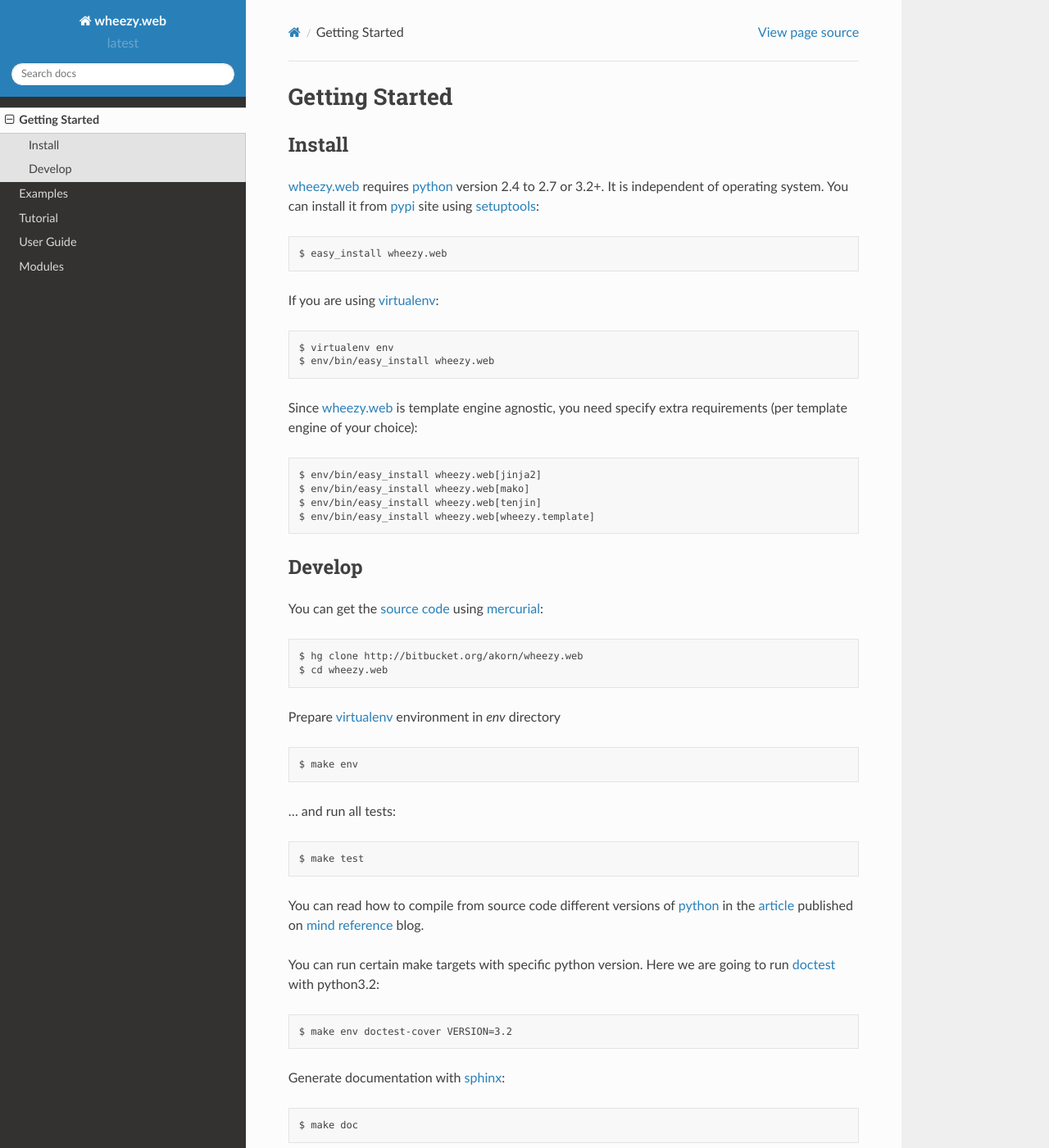
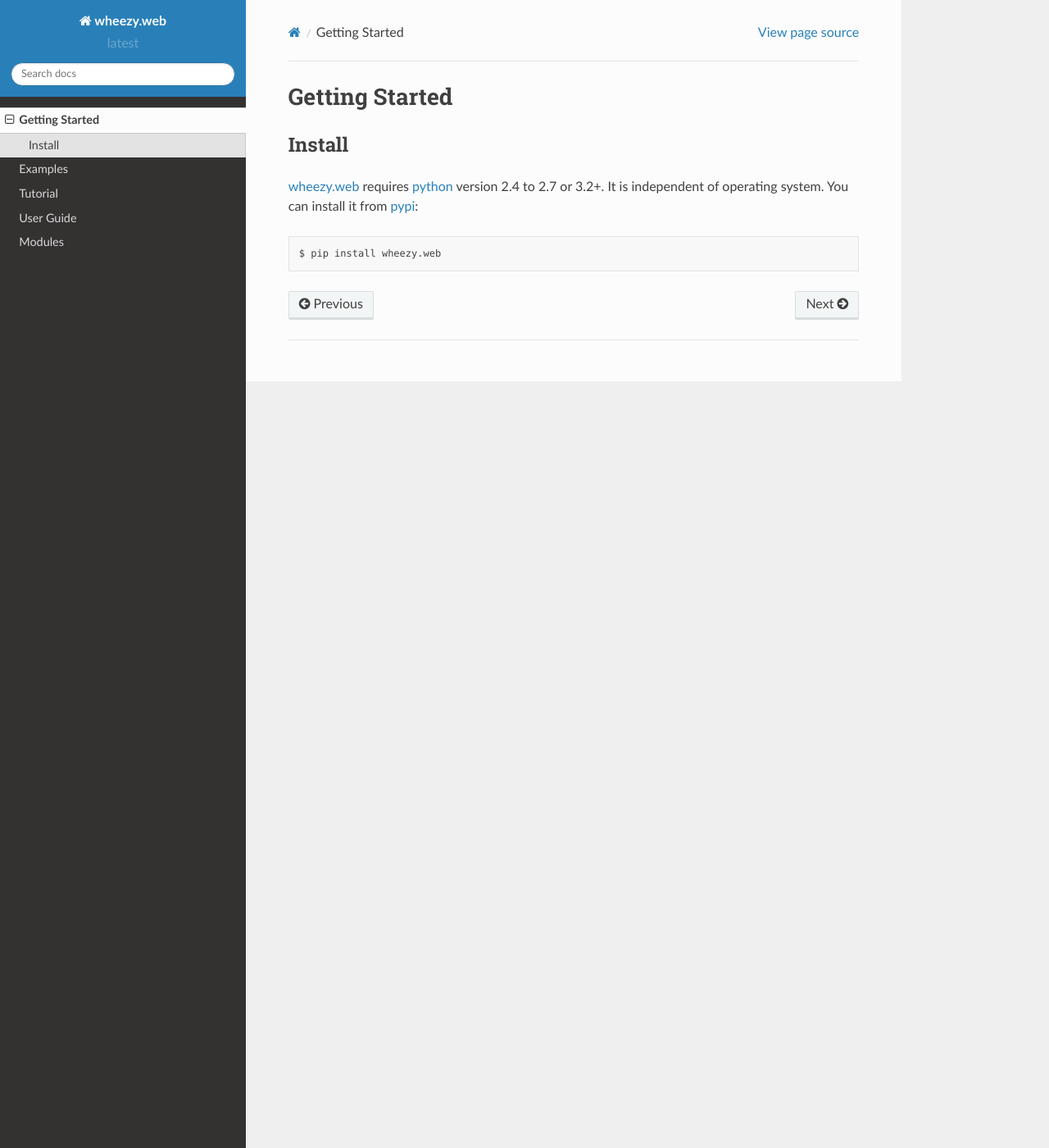
Before and after one commit to akornatskyy/wheezy.web, a Sphinx documentation site: the page built from doc/gettingstarted.rst, in a window 1280 px wide and 1400 px high. Shown: the whole window at 82% size. Built offline with Sphinx 7.4.7 and the Read the Docs theme 2.0.0, drawn with Linux system fonts in a browser that asks for light colours; some of the changed text lies outside the part shown.

Commit message:
Minor cleanup in docs.

```diff
--- a/doc/gettingstarted.rst
+++ b/doc/gettingstarted.rst
@@ -6,63 +6,9 @@
 -------
 
 :ref:`wheezy.web` requires `python`_ version 2.4 to 2.7 or 3.2+.
-It is independent of operating system. You can install it from `pypi`_
-site using `setuptools`_::
+It is independent of operating system. You can install it from `pypi`_::
 
-    $ easy_install wheezy.web
+    $ pip install wheezy.web
 
-If you are using `virtualenv`_::
-
-    $ virtualenv env
-    $ env/bin/easy_install wheezy.web
-
-Since :ref:`wheezy.web` is template engine agnostic, you need specify
-extra requirements (per template engine of your choice)::
-
-    $ env/bin/easy_install wheezy.web[jinja2]
-    $ env/bin/easy_install wheezy.web[mako]
-    $ env/bin/easy_install wheezy.web[tenjin]
-    $ env/bin/easy_install wheezy.web[wheezy.template]
-
-Develop
--------
-
-You can get the `source code`_ using `mercurial`_::
-
-    $ hg clone http://bitbucket.org/akorn/wheezy.web
-    $ cd wheezy.web
-
-Prepare `virtualenv`_ environment in *env* directory ::
-
-    $ make env
-
-... and run all tests::
-
-    $ make test
-
-You can read how to compile from source code different versions of
-`python`_ in the `article`_ published on `mind reference`_ blog.
-
-You can run certain make targets with specific python version. Here
-we are going to run `doctest`_ with python3.2::
-
-    $ make env doctest-cover VERSION=3.2
-
-Generate documentation with `sphinx`_::
-
-	$ make doc
-
-If you run into any issue or have comments, go ahead and add on
-`bitbucket`_.
-
-.. _`article`: http://mindref.blogspot.com/2011/09/compile-python-from-source.html
-.. _`bitbucket`: http://bitbucket.org/akorn/wheezy.web/issues
-.. _`doctest`: http://docs.python.org/library/doctest.html
-.. _`mercurial`: http://mercurial.selenic.com/
-.. _`mind reference`: http://mindref.blogspot.com/
 .. _`pypi`: http://pypi.python.org/pypi/wheezy.web
 .. _`python`: http://www.python.org
-.. _`setuptools`: http://pypi.python.org/pypi/setuptools
-.. _`source code`: http://bitbucket.org/akorn/wheezy.web/src
-.. _`sphinx`: http://sphinx.pocoo.org/
-.. _`virtualenv`: http://pypi.python.org/pypi/virtualenv
--- a/doc/index.rst
+++ b/doc/index.rst
@@ -49,7 +49,7 @@
    modules
 
 .. _`github`: https://github.com/akornatskyy/wheezy.web
-.. _`documentation`: http://packages.python.org/wheezy.web
+.. _`documentation`: https://wheezyweb.readthedocs.io/en/latest/
 .. _`examples`: https://github.com/akornatskyy/wheezy.web/tree/master/demos
 .. _`issues`: https://github.com/akornatskyy/wheezy.web/issues
 .. _`python`: https://www.python.org
```
Also changed, not shown: doc/examples.rst (+10 -15 lines), doc/tutorial.rst (+11 -11 lines), doc/userguide.rst (+12 -12 lines).
